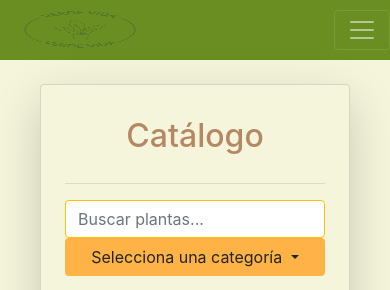
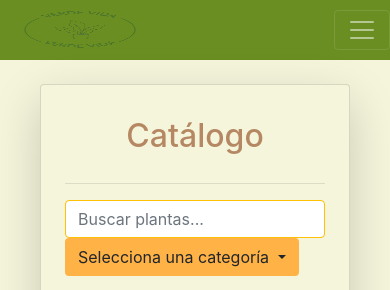
Before and after one commit to CRICAPOGA/Vivero, a Django app: page /inventory/catalogoPlantas/ in a window 390 px wide. Shown: the top 290 px of the page. Run offline with Django 4.2, Linux system fonts and the light colour scheme; data comes from the database, SQL or seed files in the repository; some libraries are stand-ins or nearby versions.

Commit message:
Cambios en catalogo plantas y boton agregar carrito

```diff
--- a/Vivero/Inventory/templates/CRUD Planta/plantas.html
+++ b/Vivero/Inventory/templates/CRUD Planta/plantas.html
@@ -69,7 +69,6 @@
                 </form>
             </div>
 
-
             <div class="col-md-2 text-end">
                 <a href="{% url 'crearPlanta' %}" class="btn fw-bold shadow" style="background-color: rgb(255,179,71);"> Agregar </a>
             </div>
--- a/Vivero/Inventory/templates/Catalogo/catalogoPlantas.html
+++ b/Vivero/Inventory/templates/Catalogo/catalogoPlantas.html
@@ -15,15 +15,15 @@
 
          <!-- Filtros -->
          <div class="row mb-3 align-items-center">
-            <div class="col-md-6">
+            <div class="col-md-6 w-80">
                 <form method="GET" action="{% url 'catalogoBuscar' %}">
                     <input type="text" class="form-control border-warning" name="buscarPlanta"
                         placeholder="Buscar plantas..." value="{{ query|default:'' }}">
                 </form>
             </div>
-            <div class="col-md-4">
-                <div class="dropdown w-100">
-                    <button type="button" class="btn dropdown-toggle w-100 text-start"
+            <div class="col-md-2 text-end ">
+                <div class="dropdown w-80">
+                    <button type="button" class="btn dropdown-toggle w-80 text-start"
                             style="background-color: rgb(255,179,71);"
                             data-bs-toggle="dropdown"
                             aria-expanded="false"
@@ -34,7 +34,7 @@
                             Selecciona una categoría
                         {% endif %}
                     </button>
-                    <ul class="dropdown-menu w-100">
+                    <ul class="dropdown-menu w-80">
                         <li>
                             <a class="dropdown-item" href="{% url 'catalogoPlantas' %}">Todas las categorías</a>
                         </li>
@@ -72,7 +72,9 @@
                             <span class="fw-bold" style="color: #b58863;">Recomendaciones de cuidados:</span> {{ planta.care }}
                         </p>
                         <button class="btn" style="background-color: rgb(255,179,71);" data-product-id="{{ planta_id }}">Agregar al Carrito</button>
-
+                        <a href="#" class="btn btn-success fw-bold shadow add-to-cart" data-id="{{ planta.plant_id }}">
+                            Agregar al carrito
+                        </a>
                     </div>
                 </div>
             </div>
```
